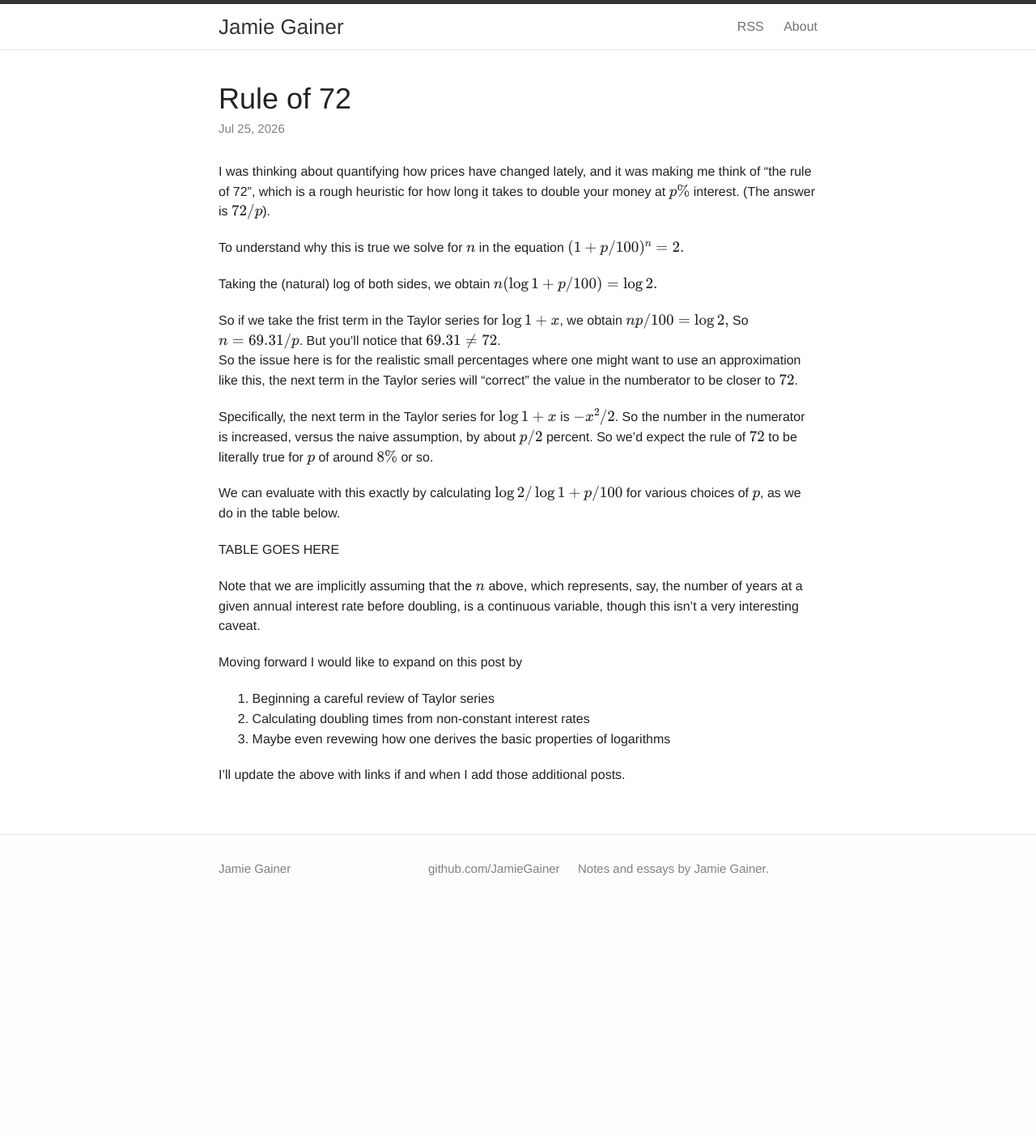
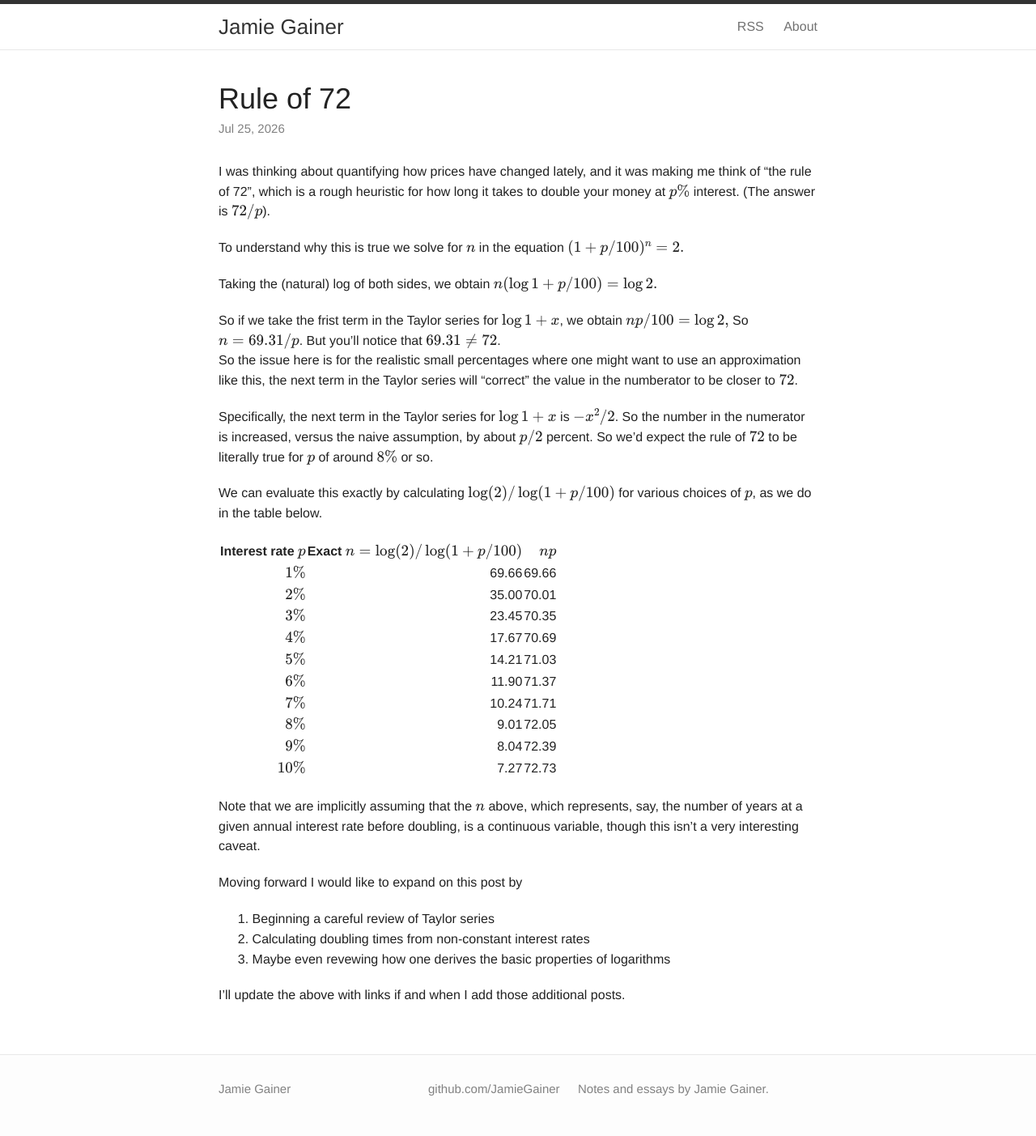
Before and after one commit to JamieGainer/JamieGainer.github.io, a Jekyll site: the page built from _posts/2026-07-25-rule-of-72.md, in a window 1280 px wide. Shown: the whole page at 81% size. Built offline with Jekyll 4.4.1, drawn with Linux system fonts in a browser that asks for light colours; before the commit the page ends 1131 px from its top, so only the background shows below that.

Commit message:
Add rule of 72 comparison table

```diff
--- a/_posts/2026-07-25-rule-of-72.md
+++ b/_posts/2026-07-25-rule-of-72.md
@@ -34,10 +34,21 @@ So the number in the numerator is increased, versus the naive assumption,
 by about $p/2$ percent.  So we'd expect the rule of $72$ to be literally
 true for $p$ of around $8\%$ or so.
 
-We can evaluate with this exactly by calculating $\log{2} /
-\log{1 + p/100}$ for various choices of $p$, as we do in the table below.
+We can evaluate this exactly by calculating $\log(2) /
+\log(1 + p/100)$ for various choices of $p$, as we do in the table below.
 
-TABLE GOES HERE
+| Interest rate $p$ | Exact $n = \log(2) / \log(1 + p/100)$ | $np$ |
+| ---: | ---: | ---: |
+| $1\%$ | 69.66 | 69.66 |
+| $2\%$ | 35.00 | 70.01 |
+| $3\%$ | 23.45 | 70.35 |
+| $4\%$ | 17.67 | 70.69 |
+| $5\%$ | 14.21 | 71.03 |
+| $6\%$ | 11.90 | 71.37 |
+| $7\%$ | 10.24 | 71.71 |
+| $8\%$ | 9.01 | 72.05 |
+| $9\%$ | 8.04 | 72.39 |
+| $10\%$ | 7.27 | 72.73 |
 
 Note that we are implicitly assuming that the $n$ above, which represents,
 say, the number of years at a given annual interest rate before doubling,
```
